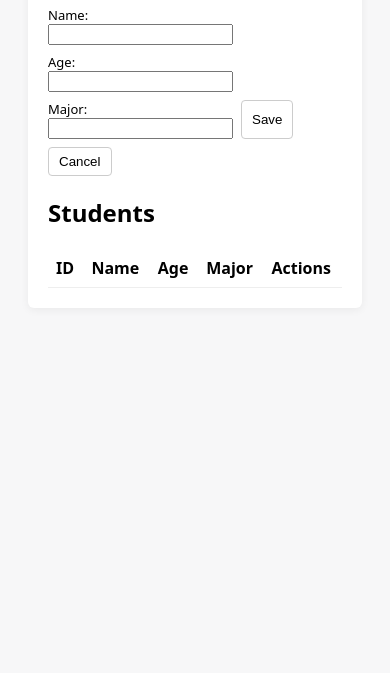
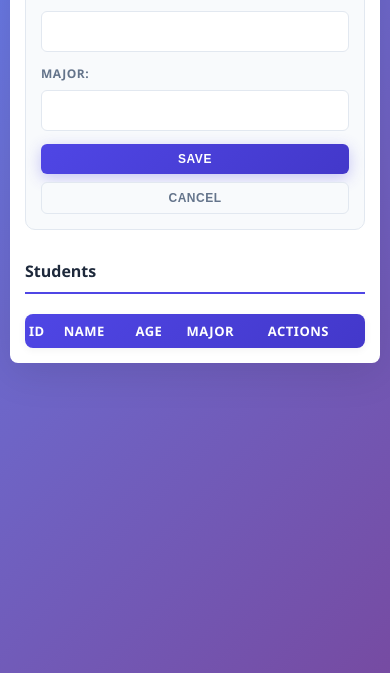
Before and after one commit to aalj-png/student-management, a website: page public/index.html in a window 390 px wide. Shown: the part 171-844 px from the top of the page. Drawn offline with Linux system fonts and the light colour scheme; no server answers.

Commit message:
style: enhance CSS with modern design, gradients, animations and responsive layout

```diff
--- a/public/styles.css
+++ b/public/styles.css
@@ -1,8 +1,324 @@
-body{font-family: system-ui, Arial, sans-serif; padding:20px; background:#f7f7f8}
-main{max-width:900px;margin:0 auto;background:white;padding:20px;border-radius:6px;box-shadow:0 2px 8px rgba(0,0,0,0.06)}
-form{display:flex;gap:8px;flex-wrap:wrap;margin-bottom:16px}
-form label{display:flex;flex-direction:column;font-size:13px}
-table{width:100%;border-collapse:collapse}
-th,td{padding:8px;border-bottom:1px solid #eee;text-align:left}
-button{padding:6px 10px;border-radius:4px;border:1px solid #ccc;background:#fff}
-button.delete{background:#ffecec;border-color:#f5c6cb}
+* {
+  margin: 0;
+  padding: 0;
+  box-sizing: border-box;
+}
+
+:root {
+  --primary-color: #4f46e5;
+  --primary-dark: #4338ca;
+  --secondary-color: #06b6d4;
+  --danger-color: #ef4444;
+  --success-color: #10b981;
+  --warning-color: #f59e0b;
+  --light-bg: #f8fafc;
+  --border-color: #e2e8f0;
+  --text-primary: #1e293b;
+  --text-secondary: #64748b;
+}
+
+body {
+  font-family: 'Segoe UI', Tahoma, Geneva, Verdana, sans-serif;
+  background: linear-gradient(135deg, #667eea 0%, #764ba2 100%);
+  min-height: 100vh;
+  padding: 20px;
+  color: var(--text-primary);
+}
+
+main {
+  max-width: 1000px;
+  margin: 0 auto;
+  background: white;
+  padding: 40px;
+  border-radius: 12px;
+  box-shadow: 0 10px 40px rgba(0, 0, 0, 0.1);
+}
+
+h1 {
+  color: var(--primary-color);
+  font-size: 32px;
+  margin-bottom: 10px;
+  font-weight: 700;
+}
+
+h2 {
+  color: var(--text-primary);
+  font-size: 20px;
+  margin-bottom: 20px;
+  font-weight: 600;
+  border-bottom: 2px solid var(--primary-color);
+  padding-bottom: 10px;
+}
+
+form {
+  display: grid;
+  grid-template-columns: 1fr 1fr 1fr auto auto;
+  gap: 12px;
+  margin-bottom: 30px;
+  padding: 20px;
+  background: var(--light-bg);
+  border-radius: 10px;
+  border: 1px solid var(--border-color);
+}
+
+form label {
+  display: flex;
+  flex-direction: column;
+  font-size: 12px;
+  font-weight: 600;
+  color: var(--text-secondary);
+  text-transform: uppercase;
+  letter-spacing: 0.5px;
+}
+
+form input {
+  margin-top: 8px;
+  padding: 10px 12px;
+  border: 1px solid var(--border-color);
+  border-radius: 6px;
+  font-size: 14px;
+  transition: all 0.3s ease;
+  font-family: inherit;
+}
+
+form input:focus {
+  outline: none;
+  border-color: var(--primary-color);
+  box-shadow: 0 0 0 3px rgba(79, 70, 229, 0.1);
+  background-color: #fafafa;
+}
+
+form input::placeholder {
+  color: var(--text-secondary);
+}
+
+button {
+  padding: 10px 18px;
+  border-radius: 6px;
+  border: none;
+  font-size: 14px;
+  font-weight: 600;
+  cursor: pointer;
+  transition: all 0.3s ease;
+  text-transform: uppercase;
+  letter-spacing: 0.5px;
+}
+
+button[type="submit"] {
+  background: linear-gradient(135deg, var(--primary-color), var(--primary-dark));
+  color: white;
+  align-self: flex-end;
+  box-shadow: 0 4px 15px rgba(79, 70, 229, 0.3);
+}
+
+button[type="submit"]:hover {
+  transform: translateY(-2px);
+  box-shadow: 0 6px 20px rgba(79, 70, 229, 0.4);
+}
+
+button[type="submit"]:active {
+  transform: translateY(0);
+}
+
+#cancel {
+  background: var(--light-bg);
+  color: var(--text-secondary);
+  border: 1px solid var(--border-color);
+  align-self: flex-end;
+}
+
+#cancel:hover {
+  background: var(--border-color);
+  color: var(--text-primary);
+}
+
+button.edit {
+  background: linear-gradient(135deg, var(--secondary-color), #0891b2);
+  color: white;
+  padding: 6px 12px;
+  font-size: 12px;
+  box-shadow: 0 2px 8px rgba(6, 182, 212, 0.2);
+}
+
+button.edit:hover {
+  transform: translateY(-2px);
+  box-shadow: 0 4px 12px rgba(6, 182, 212, 0.3);
+}
+
+button.delete {
+  background: linear-gradient(135deg, var(--danger-color), #dc2626);
+  color: white;
+  padding: 6px 12px;
+  font-size: 12px;
+  box-shadow: 0 2px 8px rgba(239, 68, 68, 0.2);
+}
+
+button.delete:hover {
+  transform: translateY(-2px);
+  box-shadow: 0 4px 12px rgba(239, 68, 68, 0.3);
+}
+
+button:disabled {
+  opacity: 0.5;
+  cursor: not-allowed;
+}
+
+section {
+  margin-top: 30px;
+}
+
+table {
+  width: 100%;
+  border-collapse: collapse;
+  background: white;
+  border-radius: 8px;
+  overflow: hidden;
+  box-shadow: 0 2px 8px rgba(0, 0, 0, 0.05);
+}
+
+thead {
+  background: linear-gradient(135deg, var(--primary-color), var(--primary-dark));
+  color: white;
+}
+
+th {
+  padding: 16px 12px;
+  text-align: left;
+  font-weight: 600;
+  font-size: 13px;
+  text-transform: uppercase;
+  letter-spacing: 0.5px;
+}
+
+td {
+  padding: 14px 12px;
+  border-bottom: 1px solid var(--border-color);
+  font-size: 14px;
+}
+
+tbody tr {
+  transition: all 0.3s ease;
+}
+
+tbody tr:hover {
+  background-color: var(--light-bg);
+  box-shadow: inset 0 0 8px rgba(0, 0, 0, 0.02);
+}
+
+tbody tr:last-child td {
+  border-bottom: none;
+}
+
+/* Responsive Design */
+@media (max-width: 768px) {
+  main {
+    padding: 20px;
+  }
+
+  h1 {
+    font-size: 24px;
+  }
+
+  form {
+    grid-template-columns: 1fr;
+    gap: 10px;
+  }
+
+  form label {
+    margin-bottom: 5px;
+  }
+
+  button[type="submit"],
+  #cancel {
+    align-self: auto;
+    width: 100%;
+  }
+
+  table {
+    font-size: 12px;
+  }
+
+  th,
+  td {
+    padding: 10px 8px;
+  }
+
+  button.edit,
+  button.delete {
+    padding: 4px 8px;
+    font-size: 11px;
+  }
+}
+
+@media (max-width: 480px) {
+  body {
+    padding: 10px;
+  }
+
+  main {
+    padding: 15px;
+    border-radius: 8px;
+  }
+
+  h1 {
+    font-size: 20px;
+  }
+
+  h2 {
+    font-size: 16px;
+  }
+
+  form {
+    gap: 8px;
+    padding: 15px;
+  }
+
+  button {
+    padding: 8px 12px;
+    font-size: 12px;
+  }
+
+  table {
+    font-size: 11px;
+  }
+
+  th,
+  td {
+    padding: 8px 4px;
+  }
+}
+
+/* Animations */
+@keyframes slideIn {
+  from {
+    opacity: 0;
+    transform: translateY(-10px);
+  }
+  to {
+    opacity: 1;
+    transform: translateY(0);
+  }
+}
+
+main {
+  animation: slideIn 0.4s ease-out;
+}
+
+/* Scrollbar Styling */
+::-webkit-scrollbar {
+  width: 8px;
+  height: 8px;
+}
+
+::-webkit-scrollbar-track {
+  background: var(--light-bg);
+}
+
+::-webkit-scrollbar-thumb {
+  background: var(--border-color);
+  border-radius: 4px;
+}
+
+::-webkit-scrollbar-thumb:hover {
+  background: var(--primary-color);
+}
```
